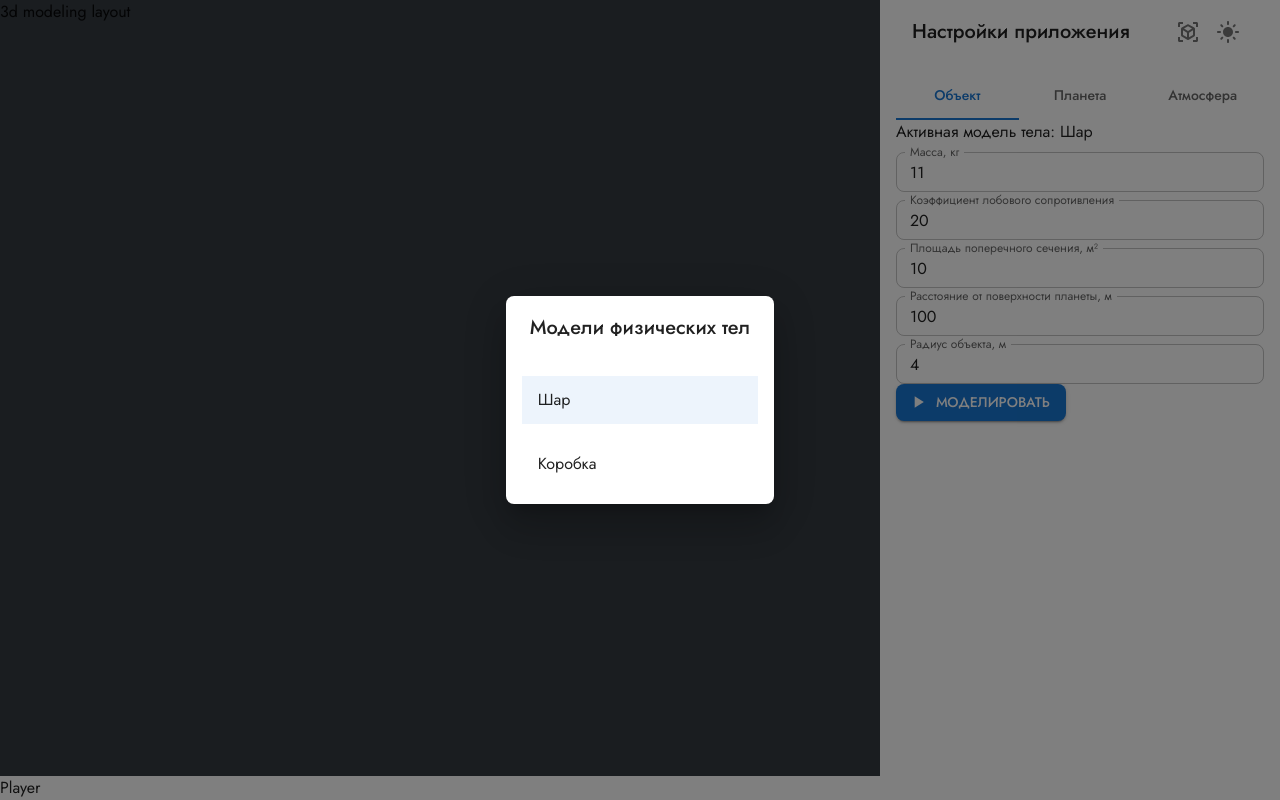
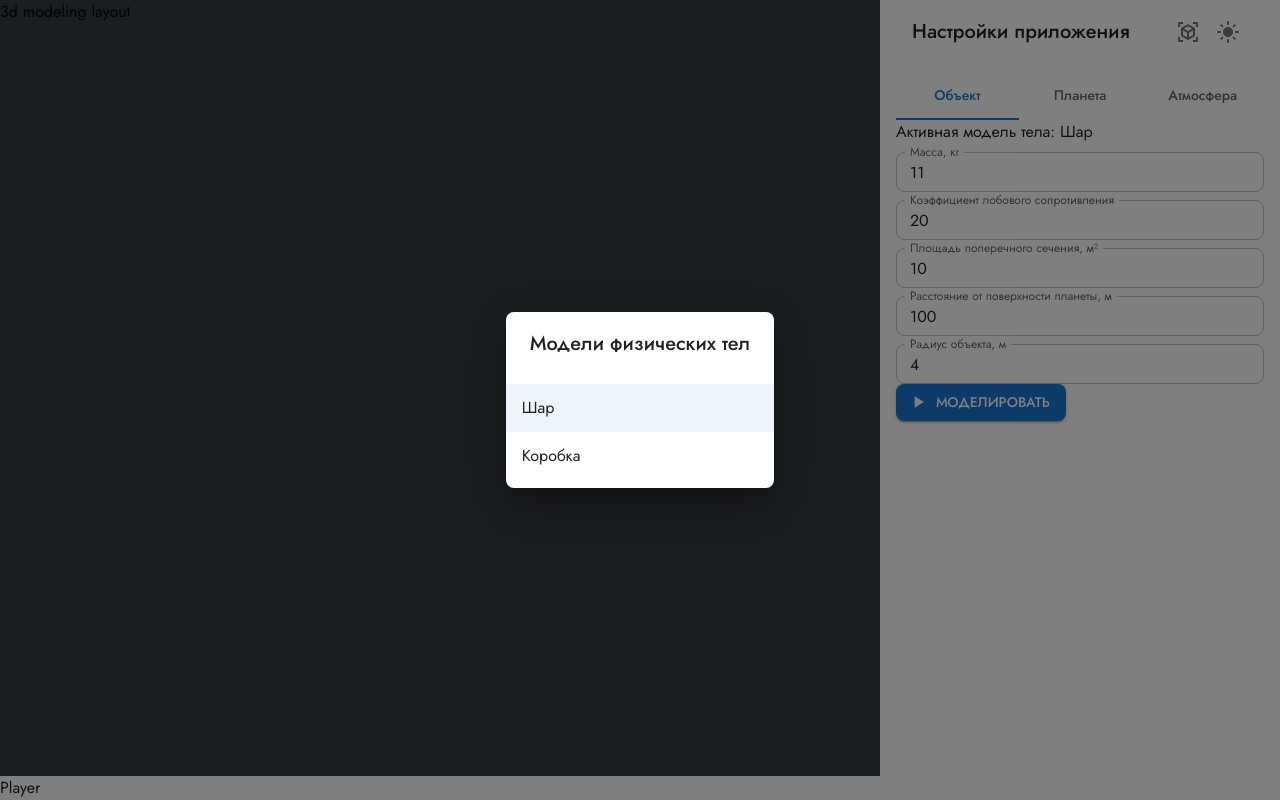
Before and after one commit to vadimshahray/meteorite-movement-in-earth-atmosphere, a React (Create React App) app: page / in a window 1280 px wide. Both pictures are taken after a click on the button 1188 px from the left and 32 px from the top of the page. Built offline with nearby package versions, Linux system fonts and the light colour scheme.

Commit message:
style: remove items padding

```diff
--- a/src/components/ListDialog.tsx
+++ b/src/components/ListDialog.tsx
@@ -33,7 +33,7 @@ export const ListDialog = ({
 
       <List>
         {items.map((i) => (
-          <ListItem key={i.key}>
+          <ListItem key={i.key} disablePadding>
             <ListItemButton
               selected={selectedItem === i.key}
               onClick={() => onItemSelected(i.key)}
```
